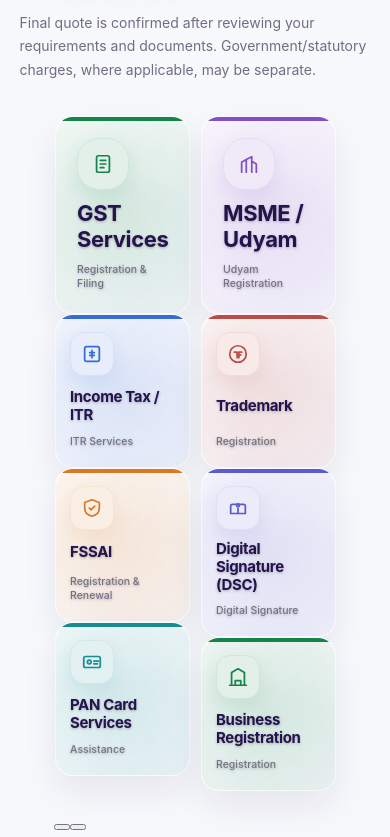
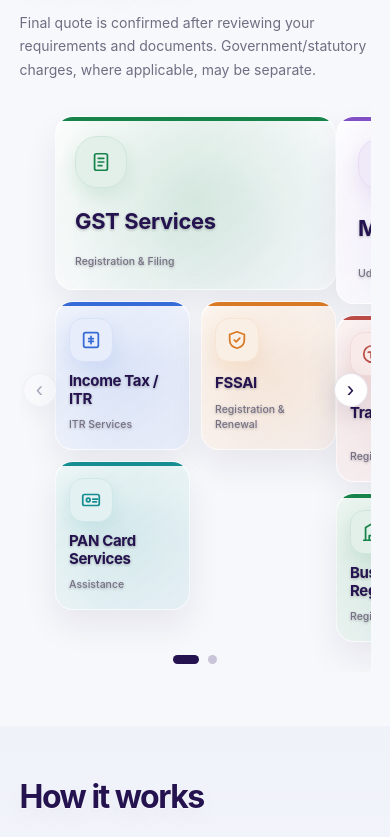
Before and after one commit to ViviBeri/tax-business, a plain HTML site: page index.html in a window 390 px wide. Shown: the part 1815-2652 px from the top of the page. Drawn offline with Linux system fonts and the light colour scheme.

Commit message:
Style responsive Bento service carousel

```diff
--- a/homepage-redesign.css
+++ b/homepage-redesign.css
@@ -733,3 +733,59 @@ a.lang{border-color:var(--kvb-line);background:#f8f7fc}
 @media(prefers-reduced-motion:reduce){
   #services .is-3d-bento .tile{transition:none;transform:none!important;will-change:auto}
 }
+
+
+/* Bento grid carousel */
+#services .tiles-carousel.has-bento-carousel{overflow:hidden}
+#services .has-bento-carousel #serviceTiles{
+  display:flex;gap:0;padding:12px 4px 18px;overflow:visible;
+  transition:transform .48s cubic-bezier(.22,.72,.2,1);will-change:transform;
+}
+#services .has-bento-carousel .bento-slide{flex:0 0 100%;min-width:0;scroll-snap-align:start}
+#services .has-bento-carousel .bento-slide-grid{
+  display:grid;grid-template-columns:repeat(4,minmax(0,1fr));
+  grid-template-rows:repeat(2,minmax(178px,auto));gap:16px;
+}
+#services .has-bento-carousel .tile{min-height:178px;height:100%}
+#services .has-bento-carousel .bento-slide:first-child .tile:first-child{
+  grid-column:span 2;grid-row:span 2;min-height:372px;padding:30px
+}
+#services .has-bento-carousel .bento-slide:first-child .tile:nth-child(4){grid-column:span 2}
+#services .has-bento-carousel .bento-slide:nth-child(2) .tile:nth-child(3){grid-column:span 2}
+#services .has-bento-carousel .tiles-arrow{
+  display:grid!important;place-items:center;position:absolute;z-index:5;top:50%;
+  width:42px;height:42px;border:1px solid rgba(41,19,94,.12);border-radius:50%;
+  background:rgba(255,255,255,.94);color:var(--kvb-violet);font-size:26px;
+  box-shadow:0 8px 24px rgba(25,19,55,.12);cursor:pointer;transform:translateY(-50%);
+}
+#services .has-bento-carousel .tiles-prev{left:-12px}
+#services .has-bento-carousel .tiles-next{right:-12px}
+#services .has-bento-carousel .tiles-arrow:disabled{opacity:.35;cursor:default}
+#services .has-bento-carousel .bento-carousel-controls{
+  display:flex;justify-content:center;align-items:center;gap:9px;padding:0 0 8px
+}
+#services .has-bento-carousel .bento-dot{
+  width:9px;height:9px;padding:0;border:0;border-radius:20px;background:#c9c4d8;
+  transition:width .2s ease,background .2s ease;cursor:pointer
+}
+#services .has-bento-carousel .bento-dot.is-active{width:26px;background:var(--kvb-violet)}
+@media(max-width:1100px){
+  #services .has-bento-carousel .bento-slide-grid{grid-template-columns:repeat(2,minmax(0,1fr));grid-template-rows:repeat(2,minmax(165px,auto));gap:14px}
+  #services .has-bento-carousel .bento-slide:first-child .tile:first-child{grid-column:span 2;grid-row:span 1;min-height:205px}
+  #services .has-bento-carousel .bento-slide:first-child .tile:nth-child(4),
+  #services .has-bento-carousel .bento-slide:nth-child(2) .tile:nth-child(3){grid-column:span 1}
+}
+@media(max-width:560px){
+  #services .tiles-carousel.has-bento-carousel{margin-top:20px}
+  #services .has-bento-carousel #serviceTiles{padding:8px 1px 14px}
+  #services .has-bento-carousel .bento-slide-grid{grid-template-rows:repeat(2,minmax(145px,auto));gap:11px}
+  #services .has-bento-carousel .tile{min-height:145px;padding:16px 13px}
+  #services .has-bento-carousel .bento-slide:first-child .tile:first-child{min-height:174px;padding:19px}
+  #services .has-bento-carousel .tiles-arrow{width:34px;height:34px;font-size:22px}
+  #services .has-bento-carousel .tiles-prev{left:3px}
+  #services .has-bento-carousel .tiles-next{right:3px}
+}
+@media(prefers-reduced-motion:reduce){
+  #services .has-bento-carousel #serviceTiles{transition:none}
+  #services .has-bento-carousel .bento-dot{transition:none}
+}
```
